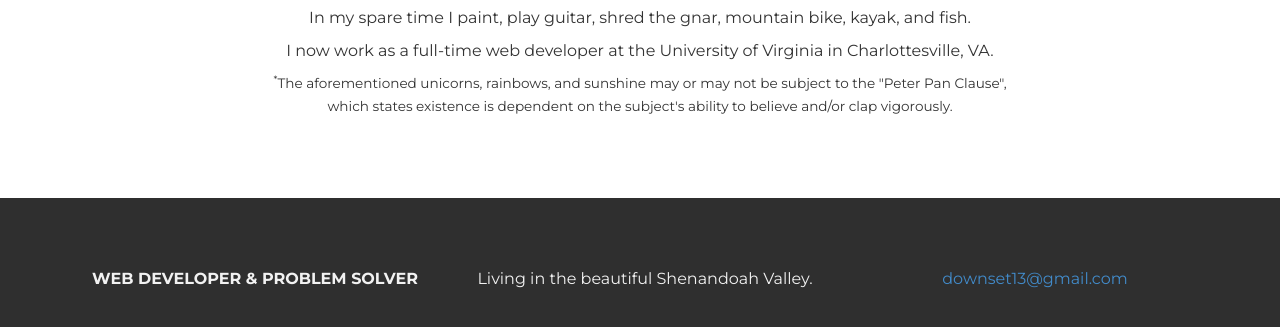
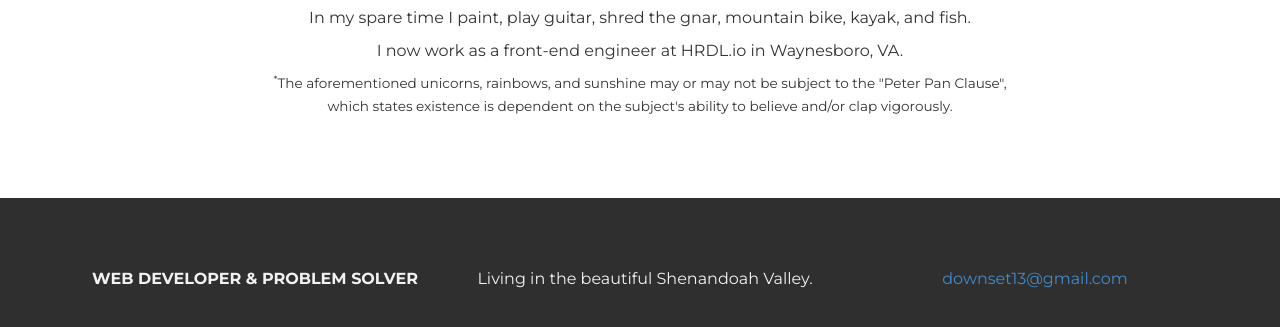
Before and after one commit to downset13/downset13.github.io, a plain HTML site: page index.html in a window 1280 px wide. Shown: the part 3978-4305 px from the top of the page. Drawn offline with nearby package versions, Linux system fonts and the light colour scheme.

Commit message:
Update blurb

```diff
--- a/index.html
+++ b/index.html
@@ -220,7 +220,7 @@ MODULES, FRONT-END DEVELOPMENT, DOCUMENTATION, PROJECT MANAGEMENT...">
 				<h2>CHRISTOPHER KLEIN</h2>
 				<p>Creativity, passion, intelligence, unicorns, rainbows, and sunshine<sup>*</sup> - all things I can bring to the table.  I've been coding since age 9 (BASIC) - but more importantly, I've continued to enjoy it.</p>
 				<p>In my spare time I paint, play guitar, shred the gnar, mountain bike, kayak, and fish.</p>
-				<p>I now work as a full-time web developer at the University of Virginia in Charlottesville, VA.</p>
+				<p>I now work as a front-end engineer at HRDL.io in Waynesboro, VA.</p>
 				<small><sup>*</sup>The aforementioned unicorns, rainbows, and sunshine may or may not be subject to the "Peter Pan Clause", which states existence is dependent on the subject's ability to believe and/or clap vigorously.</small>
 			</div>
 
```
